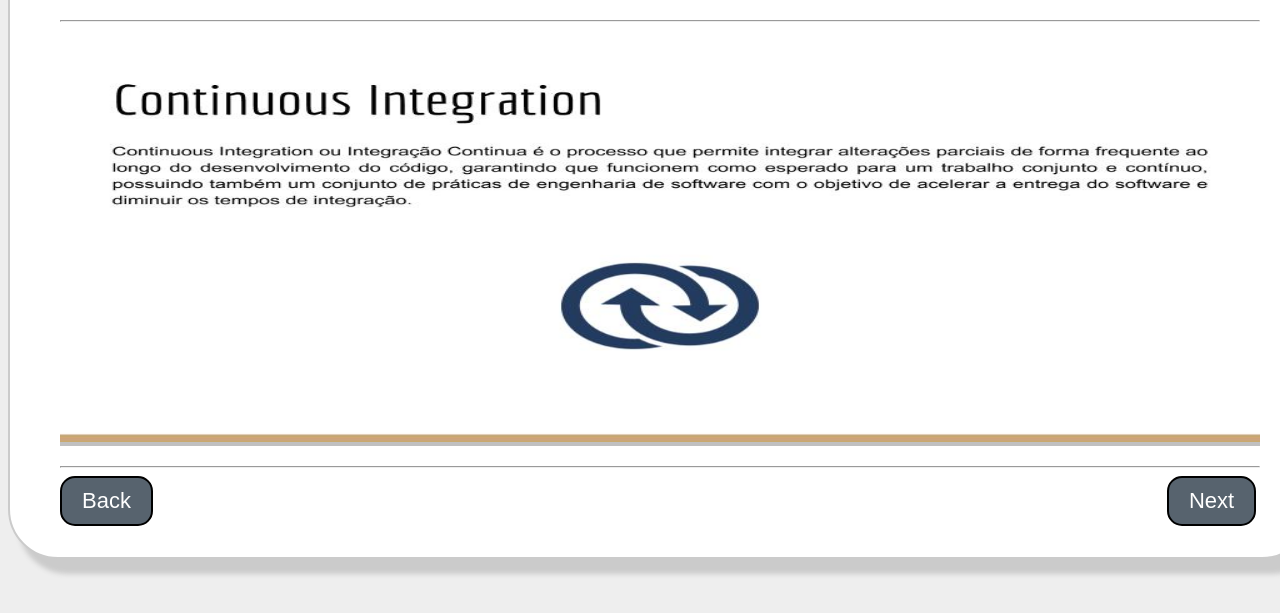
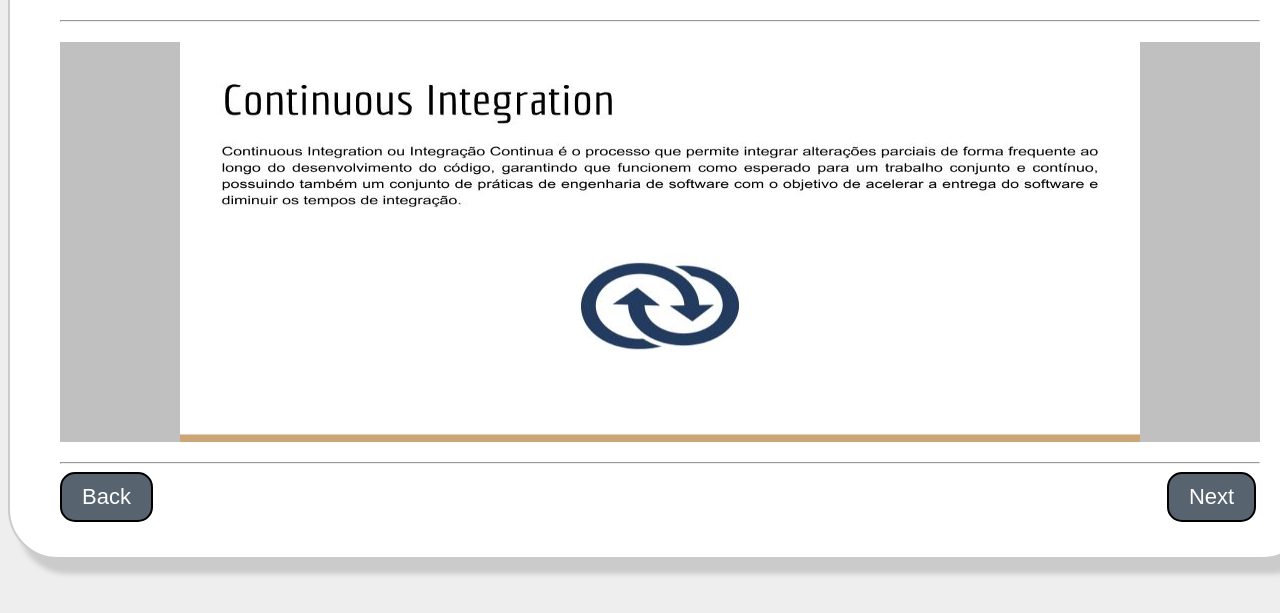
Before and after one commit to KrisLeoSim/MDS_TP3, a plain HTML site: page IntegrationConteudo_NextQ.html in a window 1280 px wide. Shown: the part 115-728 px from the top of the page. Drawn offline with Linux system fonts and the light colour scheme.

Commit message:
centrar imagem

```diff
--- a/style.css
+++ b/style.css
@@ -154,13 +154,16 @@ body{
 
 .ConteudoSlide{
     background: #c0c0c0;
-    padding: 0px 0px 0px 0px;
-    margin: 0px;
+    padding: 0px 0px;
+
 }
 
 .ConteudoSlide img {
 
-	width:100%;
+	width:80%;
+	margin-left: auto;
+	margin-right: auto;
+	display: block;
     height:400px;
 }
 
```
